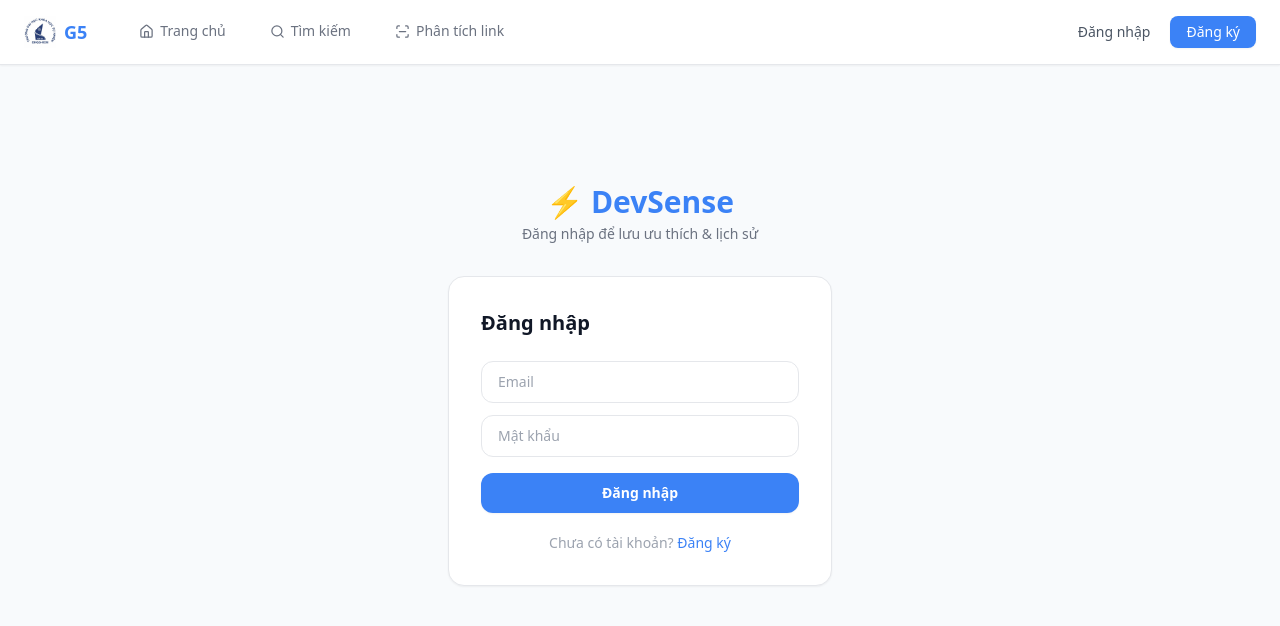
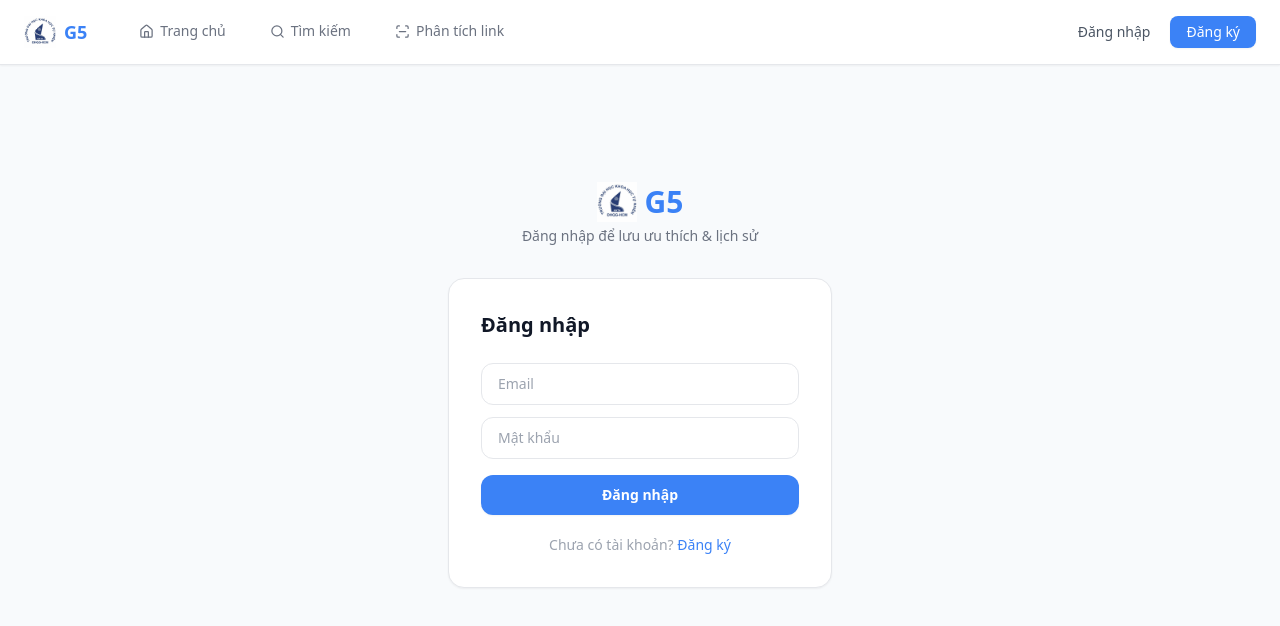
Before and after one commit to ntdat28305/absa-electronics, a React (Vite) app in the folder frontend/: page /login in a window 1280 px wide. Shown: the top 626 px of the page. Built offline with nearby package versions, Linux system fonts and the light colour scheme; no server answers.

Commit message:
fix: replace DevSense logo with G5 on login/register pages

```diff
--- a/frontend/src/pages/Login.jsx
+++ b/frontend/src/pages/Login.jsx
@@ -27,7 +27,10 @@
     <div className="min-h-[80vh] flex items-center justify-center px-4">
       <div className="w-full max-w-sm">
         <div className="text-center mb-8">
-          <span className="text-3xl font-extrabold text-blue-500">⚡ DevSense</span>
+          <div className="flex items-center justify-center gap-2">
+            <img src="/logo.jpg" alt="logo" className="w-10 h-10 object-contain" />
+            <span className="text-3xl font-extrabold text-blue-500">G5</span>
+          </div>
           <p className="text-gray-500 text-sm mt-1">Đăng nhập để lưu ưu thích & lịch sử</p>
         </div>
         <div className="bg-white rounded-2xl border border-gray-200 shadow-sm p-8">
--- a/frontend/src/pages/Register.jsx
+++ b/frontend/src/pages/Register.jsx
@@ -27,7 +27,10 @@
     <div className="min-h-[80vh] flex items-center justify-center px-4">
       <div className="w-full max-w-sm">
         <div className="text-center mb-8">
-          <span className="text-3xl font-extrabold text-blue-500">⚡ DevSense</span>
+          <div className="flex items-center justify-center gap-2">
+            <img src="/logo.jpg" alt="logo" className="w-10 h-10 object-contain" />
+            <span className="text-3xl font-extrabold text-blue-500">G5</span>
+          </div>
           <p className="text-gray-500 text-sm mt-1">Tạo tài khoản miễn phí</p>
         </div>
         <div className="bg-white rounded-2xl border border-gray-200 shadow-sm p-8">
```
